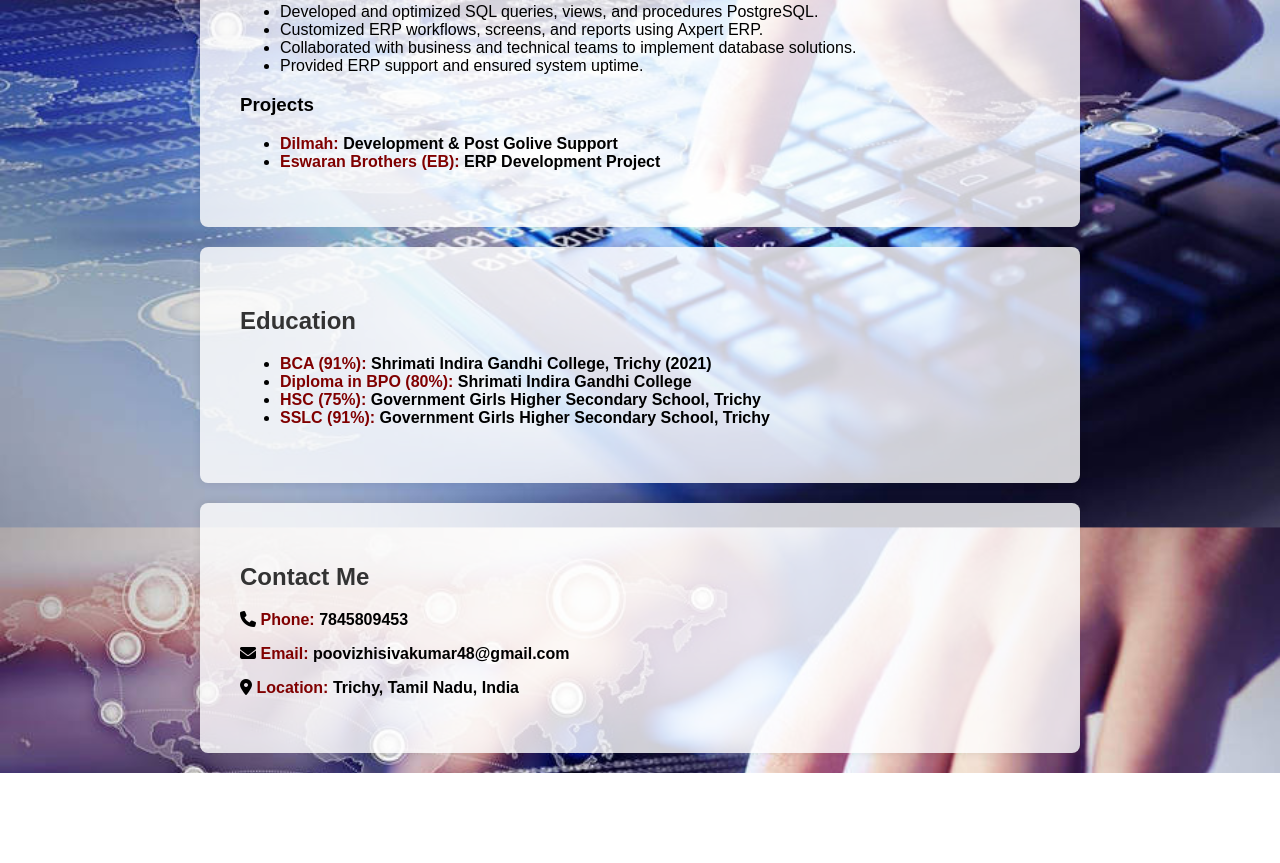
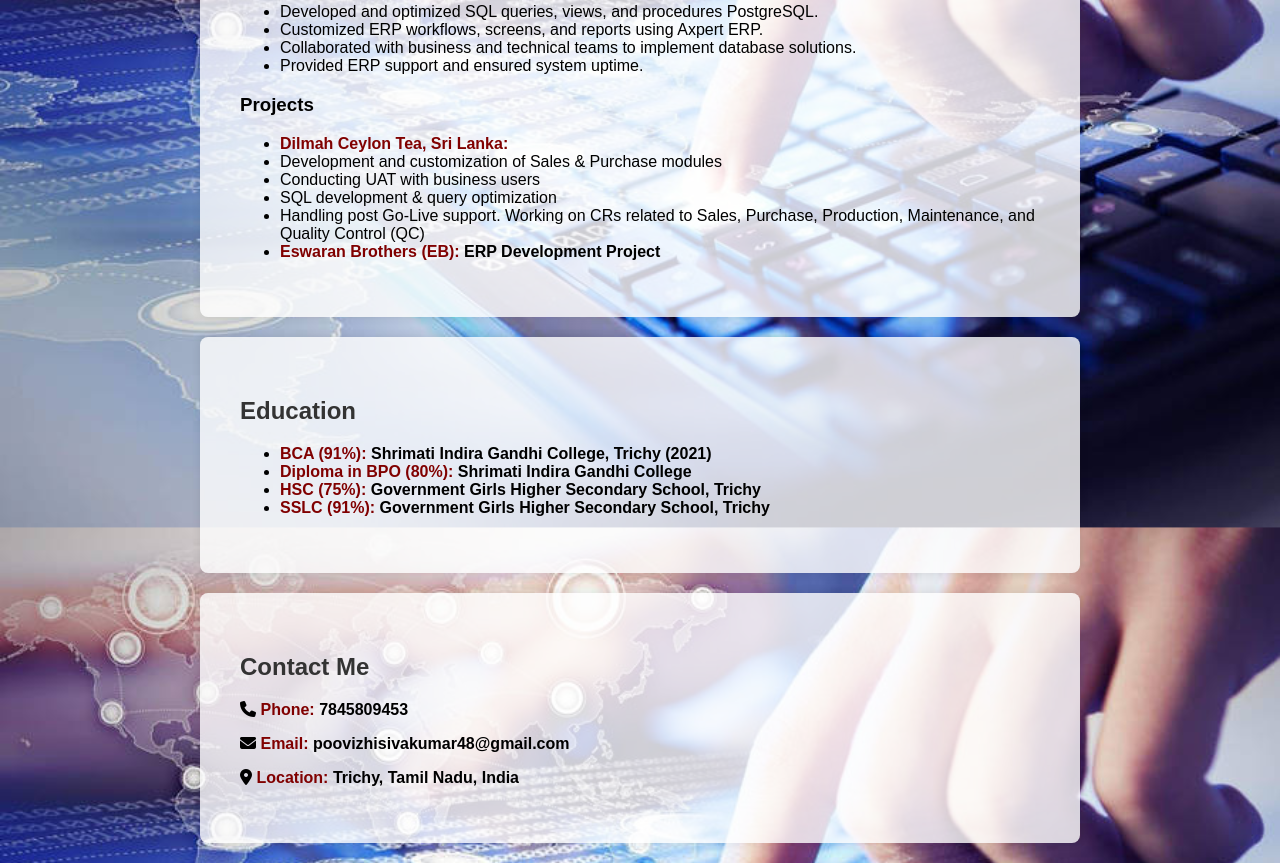
Before and after one commit to Poovizhi4820/poovizhi-website, a plain HTML site: page index.html in a window 1280 px wide. Shown: the part 1074-1937 px from the top of the page. Before the commit the page ends 1847 px from the top, so only its background shows below. Drawn offline with Linux system fonts and the light colour scheme.

Commit message:
Update index.html

```diff
--- a/index.html
+++ b/index.html
@@ -67,7 +67,13 @@
 
     <h3>Projects</h3>
     <ul>
-        <li><span class="label">Dilmah:</span> <span class="value">Development & Post Golive Support</span></li>
+        <li><span class="label">Dilmah Ceylon Tea, Sri Lanka:</span> <span class="value">
+<li> Development and customization of Sales & Purchase modules </li>
+<li>Conducting UAT with business users</li>
+<li>SQL development & query optimization </li>
+<li>Handling post Go-Live support.
+Working on CRs related to Sales, Purchase, Production, Maintenance, and
+Quality Control (QC) </span></li>
         <li><span class="label">Eswaran Brothers (EB):</span> <span class="value">ERP Development Project</span></li>
     </ul>
 </section>
```
